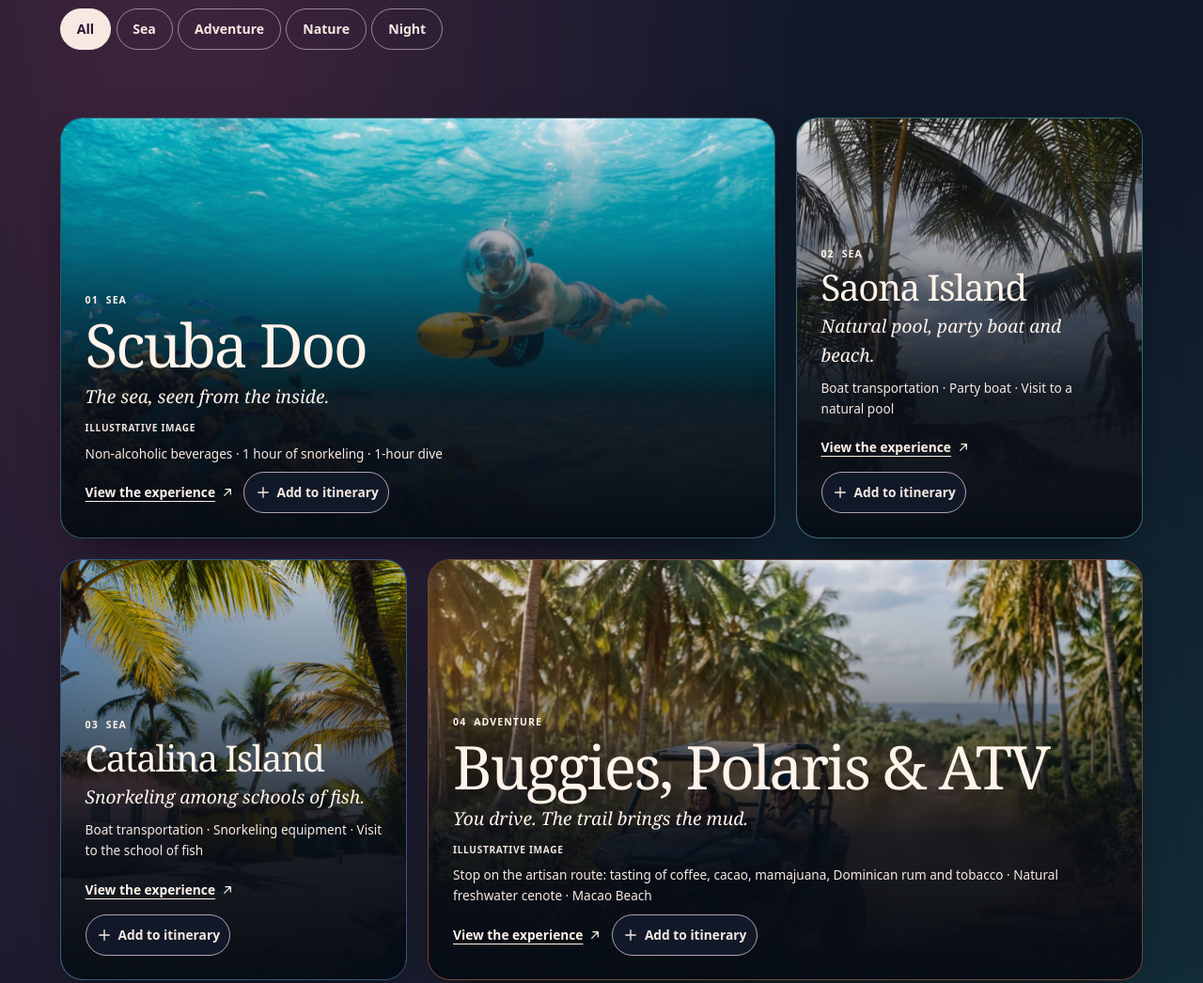
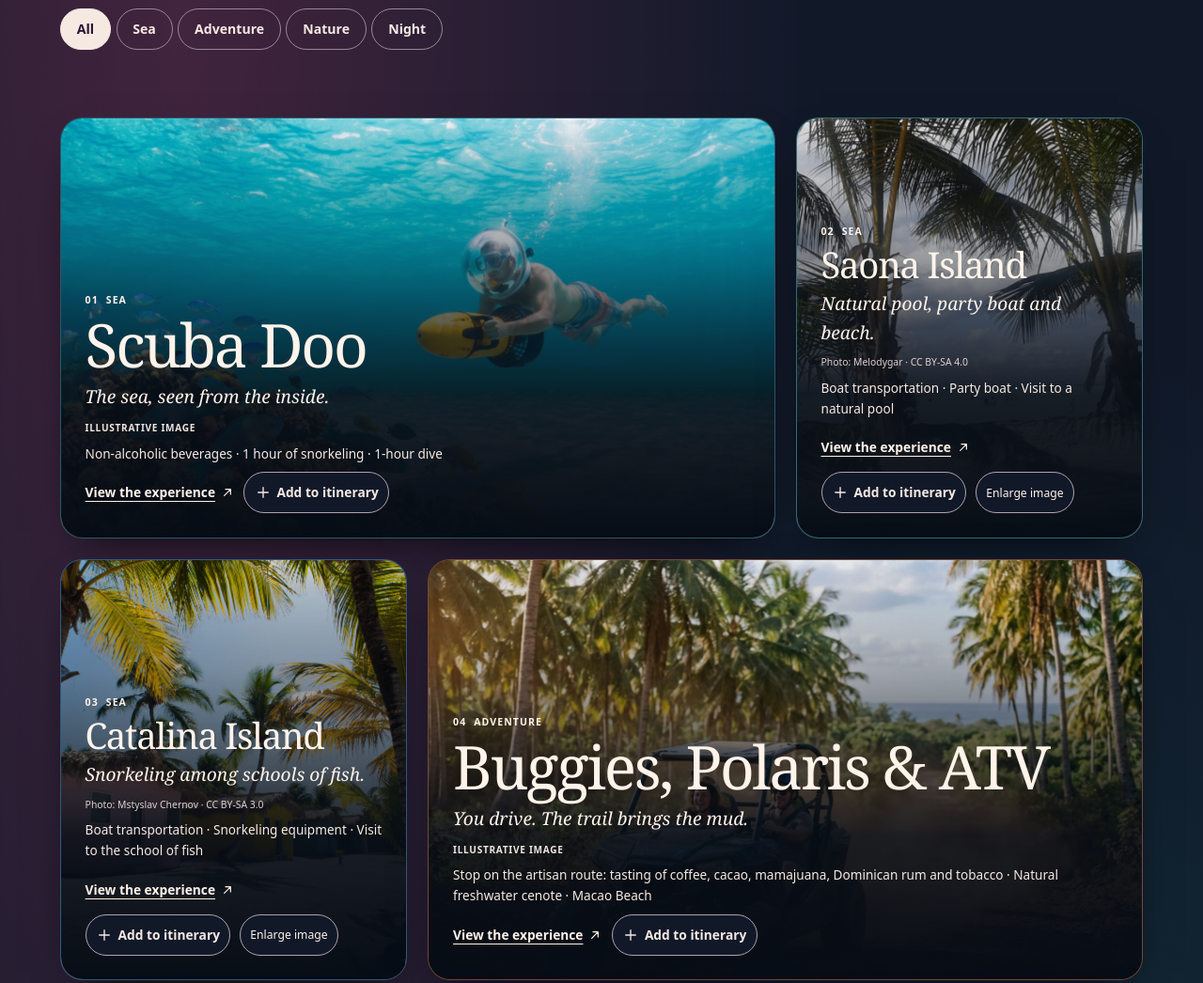
Before and after one commit to INDESIFRABLE8090/Punta-Cana-Arena-Palmera, an Astro site: page /Punta-Cana-Arena-Palmera/en/ in a window 1280 px wide. Shown: the part 1300-2346 px from the top of the page at 94% size. Built offline with nearby package versions, Linux system fonts and the light colour scheme; Astro itself is replaced by a stand-in of ours; a web font is replaced by a local one.

Commit message:
Integrate licensed photo viewer into excursion cards without duplicate visual chapters

```diff
--- a/src/components/Experiences.astro
+++ b/src/components/Experiences.astro
@@ -1,6 +1,9 @@
 ---
 /** Final Cut: responsive editorial grid. Preserve filter, itinerary, link and reveal contracts. */
-import { Picture } from 'astro:assets';
+import { Picture, getImage } from 'astro:assets';
+import Gallery from './Gallery.astro';
+import { creditFor } from '@/data/credits';
+import { legalUi } from '@/i18n/legal';
 import SplitHeading from './SplitHeading.astro';
 import AddButton from './AddButton.astro';
 import Icon from './Icon.astro';
@@ -14,6 +17,13 @@ const cats: Category[] = ['sea', 'adventure', 'nature', 'night'];
 const pad = (n: number) => String(n).padStart(2, '0');
 const soon = { es: 'Foto próximamente', en: 'Photo coming soon', pt: 'Foto em breve' }[lang];
 const illus = { es: 'Imagen ilustrativa', en: 'Illustrative image', pt: 'Imagem ilustrativa' }[lang];
+// One rendering of each licensed photo on the home page, with full size available on demand.
+const licensed = tours.filter((tour) => tour.image?.credit && ['commons-isla-catalina.jpg', 'commons-isla-saona.jpg', 'commons-mono-ardilla.jpg'].includes(tour.image.credit));
+const photos = new Map(await Promise.all(licensed.map(async (tour, index) => {
+  const image = tour.image!;
+  const full = await getImage({ src: image.src, width: Math.min(2400, image.src.width), format: 'webp', quality: 82 });
+  return [tour.slug, { index, full: full.src, alt: image.alt[lang], credit: creditFor(image.credit!) }] as const;
+})));
 const highlights = (i: number) => {
   const tour = tours[i]!;
   return (tour.options ? tour.options.map((o) => o.name[lang]) : tour.inclusions[lang].slice(1)).slice(0, 3);
@@ -31,10 +41,11 @@ const highlights = (i: number) => {
     </div>
   </div>
 
-  <div class="shell grid">
+  <div class="shell grid" id="galeria">
     <ol class="list" data-chapters>
-      {tours.map((tour, i) => (
-        <li class="row" data-category={tour.category} data-slug={tour.slug} style={`--accent:${tour.accent};--deep:${tour.deep}`}>
+      {tours.map((tour, i) => {
+        const photo = photos.get(tour.slug);
+        return (<li class="row" data-category={tour.category} data-slug={tour.slug} style={`--accent:${tour.accent};--deep:${tour.deep}`}>
           <a class="hit" href={tourPath(lang, tour.slug)} data-index-link>
             <span class="meta"><span class="num">{pad(i + 1)}</span><span class="cat">{d.categories[tour.category]}</span></span>
             <span class="name">{tour.name[lang]}</span>
@@ -46,17 +57,20 @@ const highlights = (i: number) => {
             ) : <span class="poster"><span class="pname">{tour.name[lang]}</span><span class="soon">{soon}</span></span>}
           </figure>
           {tour.image && !tour.image.credit && <p class="il-m">{illus}</p>}
+          {photo?.credit && <small class="credit">{legalUi[lang].photo}: {photo.credit.author} · {photo.credit.license}</small>}
           <p class="incl">{highlights(i).join(' · ')}</p>
           <div class="actions">
             <a class="view" href={tourPath(lang, tour.slug)}>{d.experiences.view}<Icon name="arrow" size={16} /></a>
             <AddButton lang={lang} slug={tour.slug} class="add" />
+            {photo && <button type="button" class="zoom" data-shot={photo.index} data-full={photo.full} data-alt={photo.alt} data-caption={`${tour.name[lang]} · ${legalUi[lang].photo}: ${photo.credit?.author} (${photo.credit?.license})`} aria-label={`${d.gallery.open}: ${tour.name[lang]}`}>{d.gallery.open}</button>}
           </div>
-        </li>
-      ))}
+        </li>);
+      })}
     </ol>
 
   </div>
   <p class="shell price-note">{d.experiences.priceNote}</p>
+  <Gallery lang={lang} />
 </section>
 
 <style>
@@ -96,6 +110,8 @@ const highlights = (i: number) => {
   .view{display:inline-flex;align-items:center;gap:.3rem;min-height:44px;font-weight:700;font-size:.8rem;color:#fff3ea;text-decoration:underline;text-underline-offset:.3em}
   .actions :global(.add){display:inline-flex;align-items:center;gap:.35rem;min-height:44px;padding:0 .65rem;border:1px solid #b0a1b0;border-radius:999px;background:#111929;color:#f6e9e2;font-weight:650;font-size:.75rem}
   .actions :global(.add[aria-pressed=true]){background:#f2a7bf;color:#2a1233;border-color:#f2a7bf}
+  .credit{font-size:.65rem;line-height:1.45;color:#e0d0d2}
+  .zoom{display:inline-flex;align-items:center;min-height:44px;padding:0 .65rem;border-radius:999px;border:1px solid #b0a1b0;background:#111929;color:#fff3ea;font-size:.76rem}
   .price-note{margin-top:2rem;font-size:.86rem;color:#e0d0d2}
   @media(min-width:361px){
     .list{grid-template-columns:repeat(2,minmax(0,1fr))}
```
